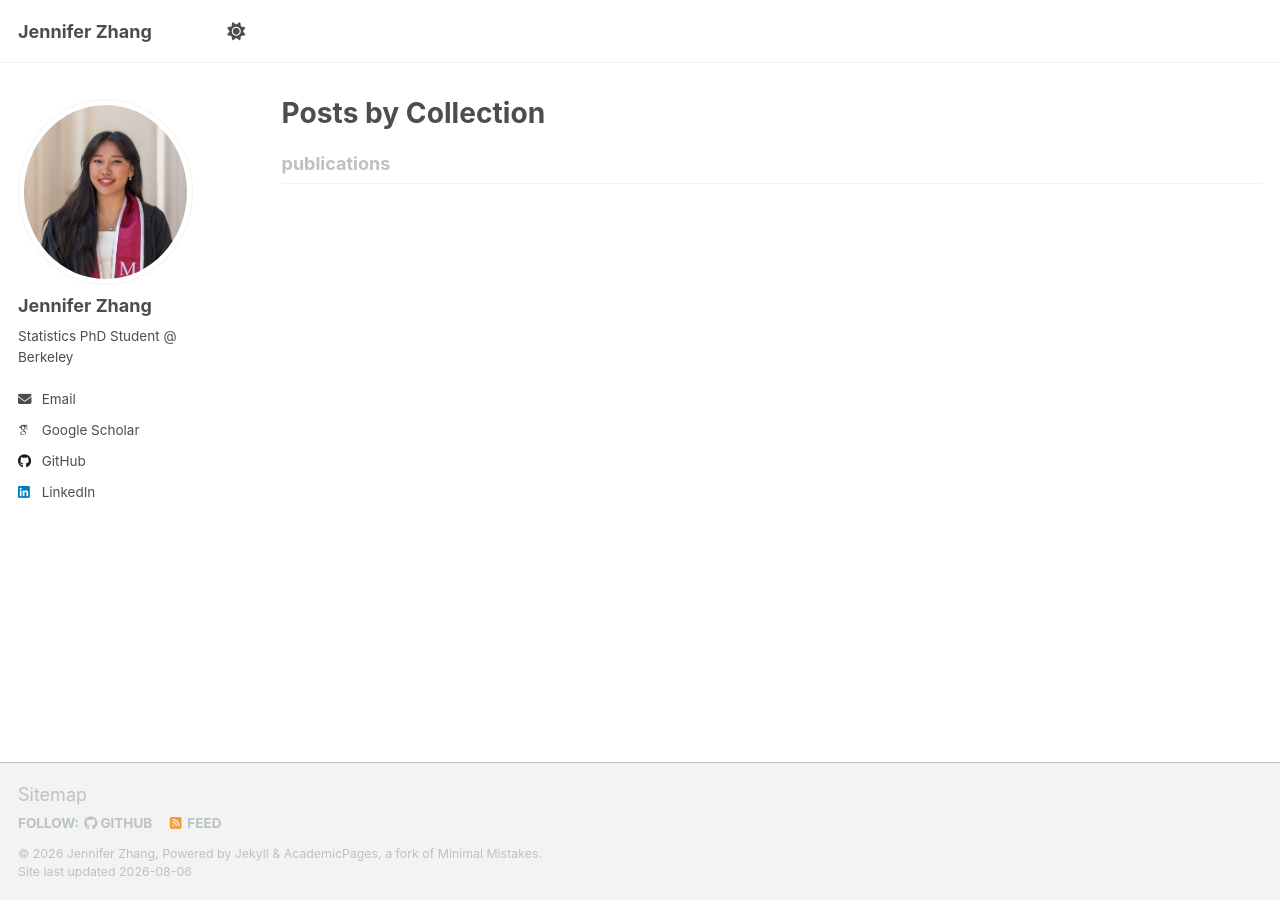
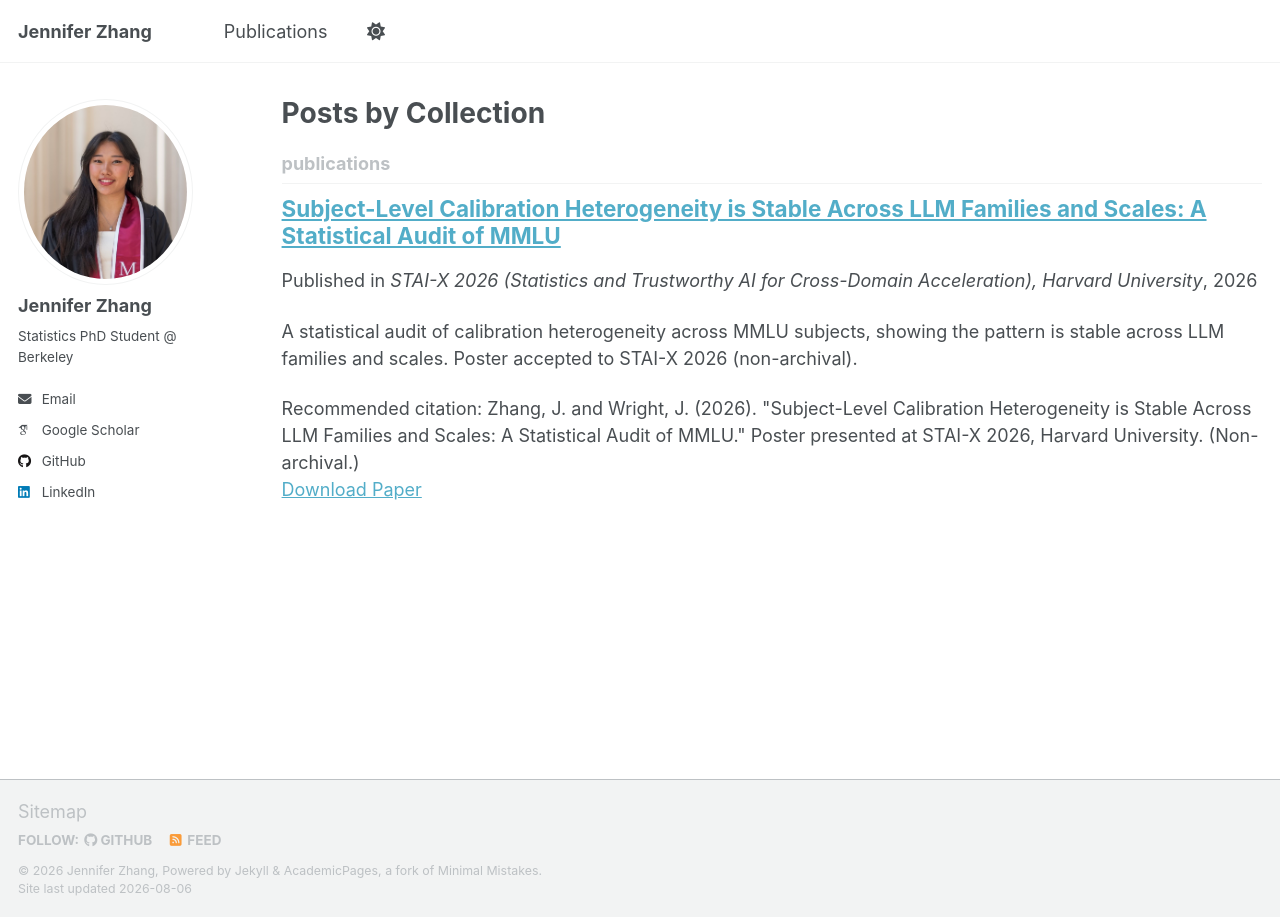
Before and after one commit to jenjzhang/jenjzhang.github.io, a Jekyll site: the page built from _pages/collection-archive.html, in a window 1280 px wide. Built offline with Jekyll 4.4.1, drawn with Linux system fonts in a browser that asks for light colours; some web fonts are replaced; a script that is not in the unit is left out.

Commit message:
Add STAI-X 2026 poster publication and enable Publications page
Adds a non-archival posters category and the accepted STAI-X 2026 poster
(Subject-Level Calibration Heterogeneity in LLMs), and turns the
Publications nav link back on so it is discoverable.

```diff
--- a/_config.yml
+++ b/_config.yml
@@ -86,6 +86,8 @@ publication_category:
     title: 'Journal Articles'
   conferences:
     title: 'Conference Papers'
+  posters:
+    title: 'Posters (Non-Archival)'
 
 # Site Settings
 teaser                   :  # filename of teaser fallback teaser image placed in /images/, .e.g. "500x300.png"
--- a/_data/navigation.yml
+++ b/_data/navigation.yml
@@ -8,8 +8,8 @@
 #      Markdown formatted page while the second is generated using JSON.
 
 main:
-  # - title: "Publications"
-  #   url: /publications/
+  - title: "Publications"
+    url: /publications/
 
   # - title: "Talks"
   #   url: /talks/
--- /dev/null
+++ b/_publications/2026-07-31-staix-calibration-mmlu.md
@@ -0,0 +1,13 @@
+---
+title: "Subject-Level Calibration Heterogeneity is Stable Across LLM Families and Scales: A Statistical Audit of MMLU"
+collection: publications
+category: posters
+permalink: /publication/2026-07-31-staix-calibration-mmlu
+excerpt: 'A statistical audit of calibration heterogeneity across MMLU subjects, showing the pattern is stable across LLM families and scales. Poster accepted to STAI-X 2026 (non-archival).'
+date: 2026-07-31
+venue: 'STAI-X 2026 (Statistics and Trustworthy AI for Cross-Domain Acceleration), Harvard University'
+paperurl: '/files/staix2026-calibration-poster.pdf'
+citation: 'Zhang, J. and Wright, J. (2026). "Subject-Level Calibration Heterogeneity is Stable Across LLM Families and Scales: A Statistical Audit of MMLU." Poster presented at STAI-X 2026, Harvard University. (Non-archival.)'
+---
+
+Poster accepted to STAI-X 2026 (Statistics and Trustworthy AI for Cross-Domain Acceleration), Harvard University, July 31 – August 1, 2026. Non-archival.
```
Also changed, not shown: 1 other file.
